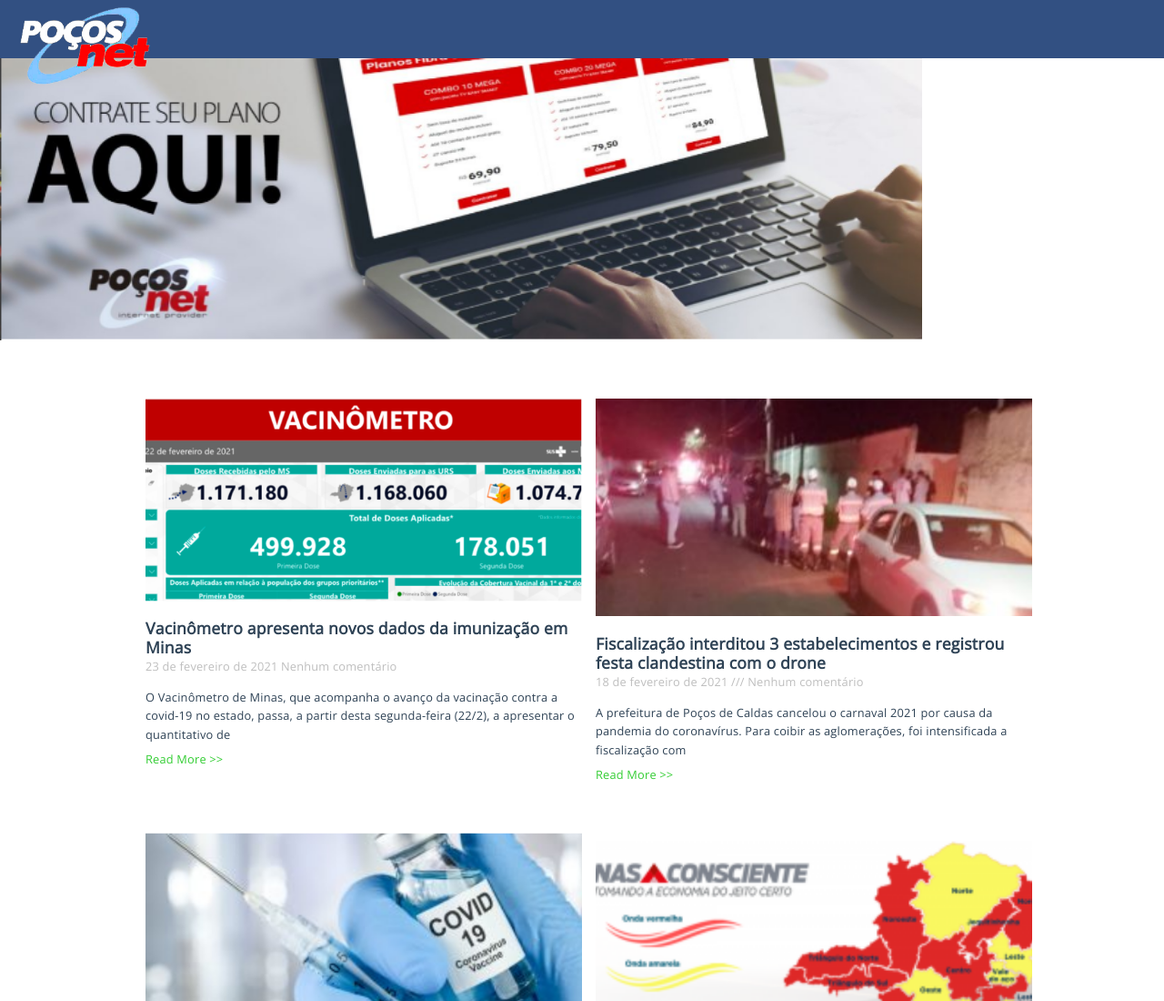
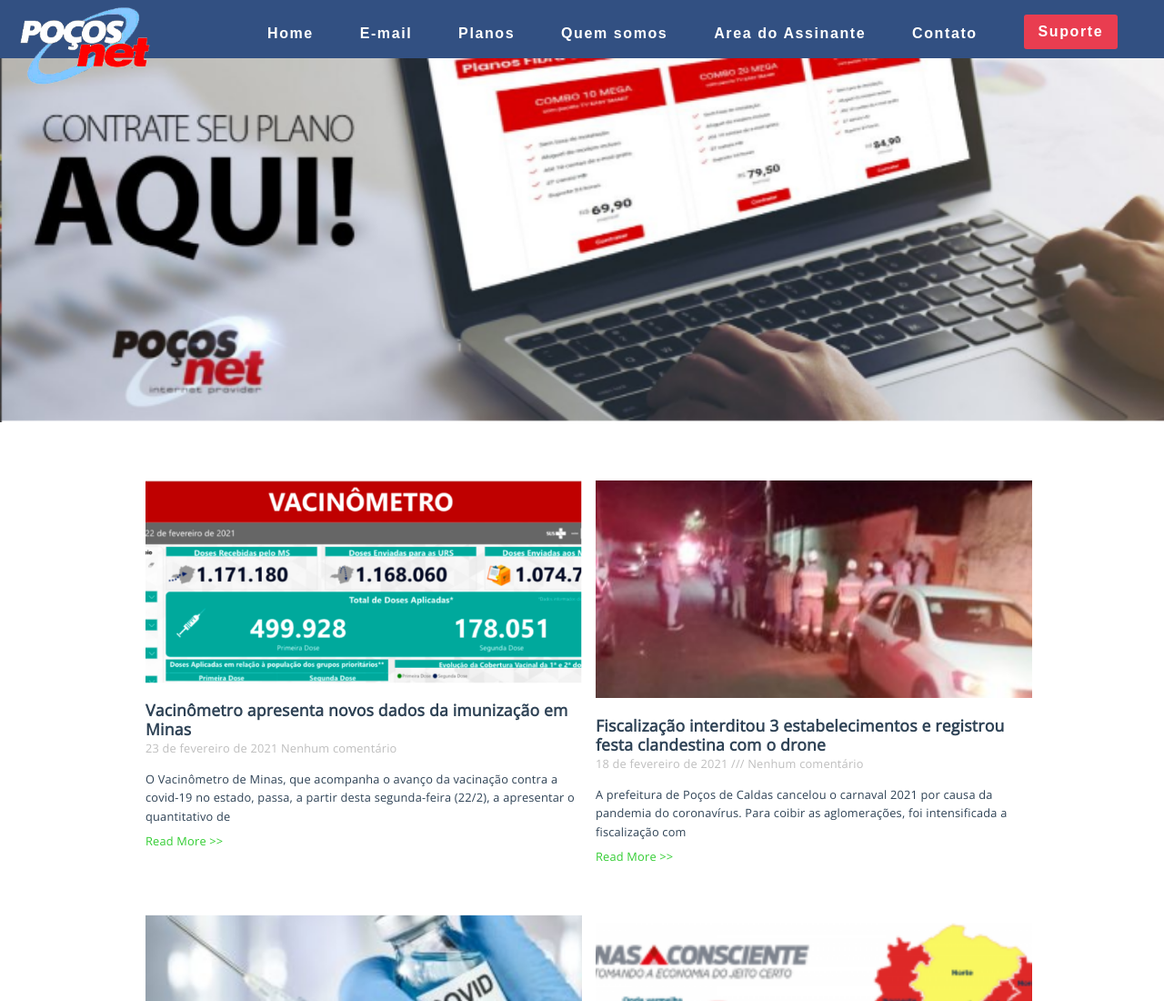
Before and after one commit to jonasmachados/Copy_Site_PocosNet, a plain HTML site: page index.html in a window 1280 px wide. Shown: the top 1100 px of the page at 91% size. Drawn offline with nearby package versions, Linux system fonts and the light colour scheme.

Commit message:
Handling header with min-width: 1050px

```diff
--- a/css/Imagens.css
+++ b/css/Imagens.css
@@ -24,3 +24,11 @@
     height: 310px;
 }
 }
+
+@media(min-width: 1020px) {
+    .img_ContrateAqui{
+    padding-top: 4em;
+    width:100%;
+    height: 400px;
+}
+}
--- a/css/cabecalho.css
+++ b/css/cabecalho.css
@@ -6,11 +6,13 @@
 	height: 6.3em;
 	background-color: rgb(50 80 130);
 }
-
 .cabecalho__logo{
 	padding-left: 1.4em;
 	padding-top: .5em;
 	width: 9em;
+}
+.cabecalho__menu{
+		opacity: 0;
 }
 
 @media(min-width: 740px) {
@@ -23,3 +25,32 @@
 	background-color: rgb(50 80 130);
 }
 }
+
+@media(min-width: 1050px) {
+	.cabecalho{
+	display: grid;
+  	grid-template-columns: 10% 90%; /*Alterar resolucao */
+
+	font-size: 1rem;
+	font-weight: bold;
+	letter-spacing:	0.1em;
+	color: #fff;
+	}
+	.cabecalho__menu{
+	padding-left: 7.2em;
+	padding-top: 1em;
+	display: flex;
+	justify-content: space-evenly;
+	flex-wrap:	wrap;
+	opacity: 1;
+	}
+	.cabecalho__item-menu{
+		padding-top: 0.8em;
+	display: inline-block;
+	}
+	.cabecalho__item-menu--matricular{
+		background-color: #e93d50;
+		padding: 0.7em 1em;
+		border-radius: 3px;
+}
+}
--- a/index.html
+++ b/index.html
@@ -20,6 +20,19 @@
 			<img class="cabecalho__logo" src="img/logo_pocos.png"
 				title="Ir para a página inicial	da Poços-net" alt="Pocos-net">
 			</a>
+
+			<nav>
+				<ul	class="cabecalho__menu">
+				<li	class="cabecalho__item-menu"> <a href="sobre.html#contato">	Home</a> </li>
+				<li	class="cabecalho__item-menu"> <a href="#">E-mail</a> </li>
+				<li	class="cabecalho__item-menu"> <a href="#">Planos</a> </li>
+				<li	class="cabecalho__item-menu"> <a href="#">Quem somos</a> </li>
+				<li	class="cabecalho__item-menu"> <a href="#">Area do Assinante</a> </li>
+				<li	class="cabecalho__item-menu"> <a href="#">Contato</a> </li>
+
+				<li	class="cabecalho__item-menu	cabecalho__item-menu--matricular"> <a href="#">	Suporte </a> </li>
+				</ul>
+			</nav>
 		</header>
 
 		<main>
```
